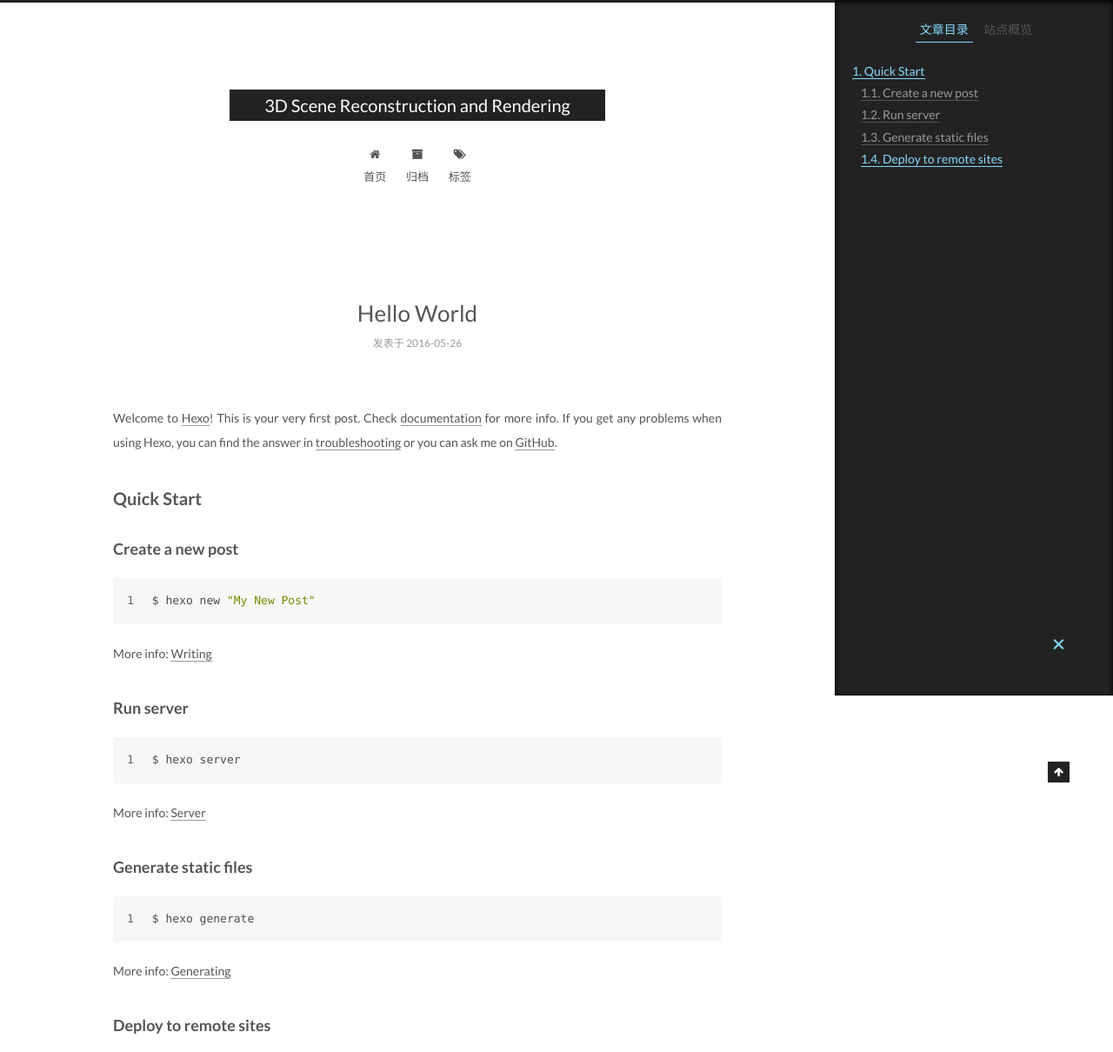
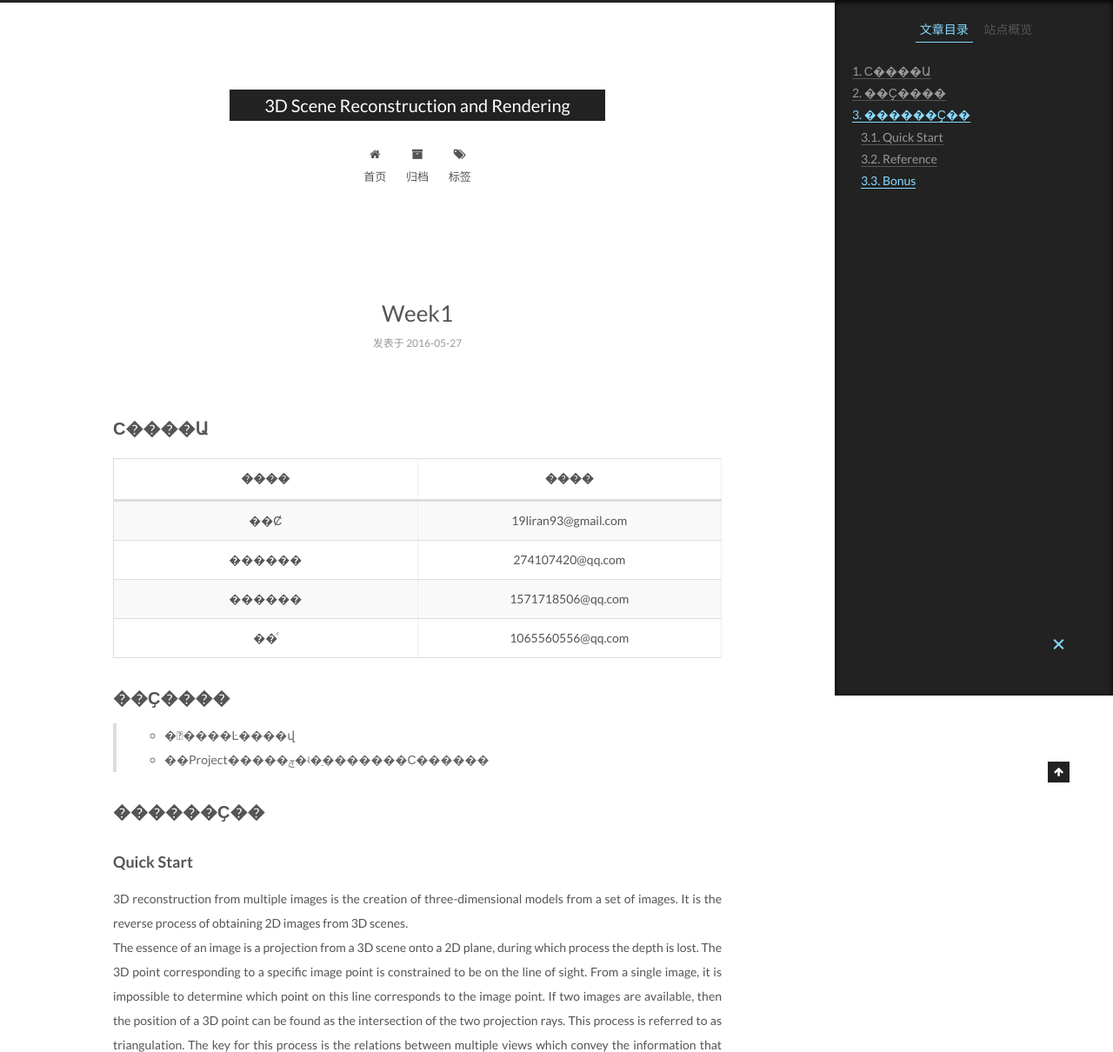
Before and after one commit to alston2016/alston2016.github.io, a plain HTML site: page 2016/05/27/week1/index.html in a window 1280 px wide. Shown: the top 1210 px of the page at 87% size. Drawn offline with Linux system fonts and the light colour scheme.

Commit message:
Site updated: 2016-05-27 11:24:17

```diff
--- a/2016/05/26/hello-world/index.html
+++ b/2016/05/27/week1/index.html
@@ -84,19 +84,112 @@
 
 
 
-<meta name="description" content="Welcome to Hexo! This is your very first post. Check documentation for more info. If you get any problems when using Hexo, you can find the answer in troubleshooting or you can ask me on GitHub.
-Quick">
+<meta name="description" content="С����Ա
+
+
+����
+����
+
+
+
+
+��Ȼ
+19liran93@gmail.com
+
+
+������
+274107420@qq.com
+
+
+������
+1571718506@qq.com
+
+
+��ͨ
+1065560556@qq.com
+
+
+
+��Ҫ����
+
+�����Ŀ����վ
+��Project�����ݼ�ʵ�ַ�������С������
+
+
+������Ҫ��Quick">
 <meta property="og:type" content="article">
-<meta property="og:title" content="Hello World">
-<meta property="og:url" content="http://yoursite.com/2016/05/26/hello-world/index.html">
+<meta property="og:title" content="Week1">
+<meta property="og:url" content="http://yoursite.com/2016/05/27/week1/index.html">
 <meta property="og:site_name" content="3D Scene Reconstruction and Rendering">
-<meta property="og:description" content="Welcome to Hexo! This is your very first post. Check documentation for more info. If you get any problems when using Hexo, you can find the answer in troubleshooting or you can ask me on GitHub.
-Quick">
-<meta property="og:updated_time" content="2016-05-26T08:34:55.154Z">
+<meta property="og:description" content="С����Ա
+
+
+����
+����
+
+
+
+
+��Ȼ
+19liran93@gmail.com
+
+
+������
+274107420@qq.com
+
+
+������
+1571718506@qq.com
+
+
+��ͨ
+1065560556@qq.com
+
+
+
+��Ҫ����
+
+�����Ŀ����վ
+��Project�����ݼ�ʵ�ַ�������С������
+
+
+������Ҫ��Quick">
+<meta property="og:updated_time" content="2016-05-27T03:22:50.515Z">
 <meta name="twitter:card" content="summary">
-<meta name="twitter:title" content="Hello World">
-<meta name="twitter:description" content="Welcome to Hexo! This is your very first post. Check documentation for more info. If you get any problems when using Hexo, you can find the answer in troubleshooting or you can ask me on GitHub.
-Quick">
+<meta name="twitter:title" content="Week1">
+<meta name="twitter:description" content="С����Ա
+
+
+����
+����
+
+
+
+
+��Ȼ
+19liran93@gmail.com
+
+
+������
+274107420@qq.com
+
+
+������
+1571718506@qq.com
+
+
+��ͨ
+1065560556@qq.com
+
+
+
+��Ҫ����
+
+�����Ŀ����վ
+��Project�����ݼ�ʵ�ַ�������С������
+
+
+������Ҫ��Quick">
 
 
 
@@ -114,7 +207,7 @@ Quick">
   };
 </script>
 
-  <title> Hello World | 3D Scene Reconstruction and Rendering </title>
+  <title> Week1 | 3D Scene Reconstruction and Rendering </title>
 </head>
 
 <body itemscope itemtype="http://schema.org/WebPage" lang="zh-Hans">
@@ -234,7 +327,7 @@ Quick">
 
 
 
-                Hello World
+                Week1
 
 
           </h1>
@@ -246,8 +339,8 @@ Quick">
               <i class="fa fa-calendar-o"></i>
             </span>
             <span class="post-meta-item-text">发表于</span>
-            <time itemprop="dateCreated" datetime="2016-05-26T16:34:55+08:00" content="2016-05-26">
-              2016-05-26
+            <time itemprop="dateCreated" datetime="2016-05-27T10:35:16+08:00" content="2016-05-27">
+              2016-05-27
             </time>
           </span>
 
@@ -274,15 +367,45 @@ Quick">
 
 
 
-        <p>Welcome to <a href="https://hexo.io/" target="_blank" rel="external">Hexo</a>! This is your very first post. Check <a href="https://hexo.io/docs/" target="_blank" rel="external">documentation</a> for more info. If you get any problems when using Hexo, you can find the answer in <a href="https://hexo.io/docs/troubleshooting.html" target="_blank" rel="external">troubleshooting</a> or you can ask me on <a href="https://github.com/hexojs/hexo/issues" target="_blank" rel="external">GitHub</a>.</p>
-<h2 id="Quick-Start"><a href="#Quick-Start" class="headerlink" title="Quick Start"></a>Quick Start</h2><h3 id="Create-a-new-post"><a href="#Create-a-new-post" class="headerlink" title="Create a new post"></a>Create a new post</h3><figure class="highlight bash"><table><tr><td class="gutter"><pre><span class="line">1</span><br></pre></td><td class="code"><pre><span class="line">$ hexo new <span class="string">"My New Post"</span></span><br></pre></td></tr></table></figure>
-<p>More info: <a href="https://hexo.io/docs/writing.html" target="_blank" rel="external">Writing</a></p>
-<h3 id="Run-server"><a href="#Run-server" class="headerlink" title="Run server"></a>Run server</h3><figure class="highlight bash"><table><tr><td class="gutter"><pre><span class="line">1</span><br></pre></td><td class="code"><pre><span class="line">$ hexo server</span><br></pre></td></tr></table></figure>
-<p>More info: <a href="https://hexo.io/docs/server.html" target="_blank" rel="external">Server</a></p>
-<h3 id="Generate-static-files"><a href="#Generate-static-files" class="headerlink" title="Generate static files"></a>Generate static files</h3><figure class="highlight bash"><table><tr><td class="gutter"><pre><span class="line">1</span><br></pre></td><td class="code"><pre><span class="line">$ hexo generate</span><br></pre></td></tr></table></figure>
-<p>More info: <a href="https://hexo.io/docs/generating.html" target="_blank" rel="external">Generating</a></p>
-<h3 id="Deploy-to-remote-sites"><a href="#Deploy-to-remote-sites" class="headerlink" title="Deploy to remote sites"></a>Deploy to remote sites</h3><figure class="highlight bash"><table><tr><td class="gutter"><pre><span class="line">1</span><br></pre></td><td class="code"><pre><span class="line">$ hexo deploy</span><br></pre></td></tr></table></figure>
-<p>More info: <a href="https://hexo.io/docs/deployment.html" target="_blank" rel="external">Deployment</a></p>
+        <h2 id="С����Ա"><a href="#С����Ա" class="headerlink" title="С����Ա"></a>С����Ա</h2><table>
+<thead>
+<tr>
+<th style="text-align:center">����</th>
+<th style="text-align:center">����</th>
+</tr>
+</thead>
+<tbody>
+<tr>
+<td style="text-align:center">��Ȼ</td>
+<td style="text-align:center">19liran93@gmail.com</td>
+</tr>
+<tr>
+<td style="text-align:center">������</td>
+<td style="text-align:center">274107420@qq.com</td>
+</tr>
+<tr>
+<td style="text-align:center">������</td>
+<td style="text-align:center">1571718506@qq.com</td>
+</tr>
+<tr>
+<td style="text-align:center">��ͨ</td>
+<td style="text-align:center">1065560556@qq.com</td>
+</tr>
+</tbody>
+</table>
+<h2 id="��Ҫ����"><a href="#��Ҫ����" class="headerlink" title="��Ҫ����"></a>��Ҫ����</h2><blockquote>
+<ul>
+<li>�����Ŀ����վ</li>
+<li>��Project�����ݼ�ʵ�ַ�������С������</li>
+</ul>
+</blockquote>
+<h2 id="������Ҫ��"><a href="#������Ҫ��" class="headerlink" title="������Ҫ��"></a>������Ҫ��</h2><h3 id="Quick-Start"><a href="#Quick-Start" class="headerlink" title="Quick Start"></a>Quick Start</h3><p>3D  reconstruction  from  multiple images is  the  creation  of three-dimensional models from a set of images. It is the reverse process of obtaining 2D images from 3D scenes.<br>The  essence  of  an  image  is  a  projection  from  a  3D scene onto  a  2D  plane, during  which  process  the  depth  is lost. The  3D  point  corresponding  to  a specific  image  point  is constrained  to  be  on  the  line  of  sight.  From  a  single image, it is  impossible  to  determine which  point on  this line  corresponds  to the image  point.  If  two  images  are available,  then  the  position  of  a  3D  point can  be  found  as  the  intersection  of  the  two  projection  rays.  This  process  is referred to as triangulation. The key for this process is the relations between multiple  views  which  convey  the  information  that  corresponding  sets  of points  must contain  some  structure  and  that  this  structure  is  related to  the poses and the calibration of the camera.</p>
+<h3 id="Reference"><a href="#Reference" class="headerlink" title="Reference"></a>Reference</h3><p><a href="https://www.youtube.com/watch?v=LrvPhSASBjk" target="_blank" rel="external">YouTube video 1</a><br><a href="https://www.youtube.com/watch?v=sz0UbHvEttI&amp;index=3&amp;list=PL949A9422C7FB609F" target="_blank" rel="external">YouTube video 2</a><br>[1].  Multi-camera scene reconstruction via graph cuts, In ECCV 2002.<br>[2].  Scene Reconstruction and Visualization from Internet Photo Collections,<br>PhD Thesis, 2008.<br>[3].  <a href="https://graphics.stanford.edu/~mdfisher/SceneReconstruction.html" target="_blank" rel="external">https://graphics.stanford.edu/~mdfisher/SceneReconstruction.html</a>.</p>
+<h3 id="Bonus"><a href="#Bonus" class="headerlink" title="Bonus"></a>Bonus</h3><ol>
+<li>Rendering 3D scene on mobile devices (+10%)</li>
+<li>Result  evaluation  on  public  datasets  (+10%):  Multi-View   Stereo <pre><code>Dataset: http://vision.middlebury.edu/mview/
+</code></pre></li>
+</ol>
 
 
     </div>
@@ -399,7 +522,7 @@ Quick">
 
 
 
-              <div class="post-toc-content"><ol class="nav"><li class="nav-item nav-level-2"><a class="nav-link" href="#Quick-Start"><span class="nav-number">1.</span> <span class="nav-text">Quick Start</span></a><ol class="nav-child"><li class="nav-item nav-level-3"><a class="nav-link" href="#Create-a-new-post"><span class="nav-number">1.1.</span> <span class="nav-text">Create a new post</span></a></li><li class="nav-item nav-level-3"><a class="nav-link" href="#Run-server"><span class="nav-number">1.2.</span> <span class="nav-text">Run server</span></a></li><li class="nav-item nav-level-3"><a class="nav-link" href="#Generate-static-files"><span class="nav-number">1.3.</span> <span class="nav-text">Generate static files</span></a></li><li class="nav-item nav-level-3"><a class="nav-link" href="#Deploy-to-remote-sites"><span class="nav-number">1.4.</span> <span class="nav-text">Deploy to remote sites</span></a></li></ol></li></ol></div>
+              <div class="post-toc-content"><ol class="nav"><li class="nav-item nav-level-2"><a class="nav-link" href="#С����Ա"><span class="nav-number">1.</span> <span class="nav-text">С����Ա</span></a></li><li class="nav-item nav-level-2"><a class="nav-link" href="#��Ҫ����"><span class="nav-number">2.</span> <span class="nav-text">��Ҫ����</span></a></li><li class="nav-item nav-level-2"><a class="nav-link" href="#������Ҫ��"><span class="nav-number">3.</span> <span class="nav-text">������Ҫ��</span></a><ol class="nav-child"><li class="nav-item nav-level-3"><a class="nav-link" href="#Quick-Start"><span class="nav-number">3.1.</span> <span class="nav-text">Quick Start</span></a></li><li class="nav-item nav-level-3"><a class="nav-link" href="#Reference"><span class="nav-number">3.2.</span> <span class="nav-text">Reference</span></a></li><li class="nav-item nav-level-3"><a class="nav-link" href="#Bonus"><span class="nav-number">3.3.</span> <span class="nav-text">Bonus</span></a></li></ol></li></ol></div>
 
           </div>
         </section>
--- a/css/main.css
+++ b/css/main.css
@@ -1548,7 +1548,7 @@ pre .javascript .function {
   width: 4px;
   height: 4px;
   border-radius: 50%;
-  background: #ebff38;
+  background: #ff1d34;
 }
 .links-of-blogroll {
   font-size: 13px;
```
Also changed, not shown: archives/2016/05/index.html (+5 -5 lines), archives/2016/index.html (+5 -5 lines), archives/index.html (+5 -5 lines), index.html (+43 -13 lines).
